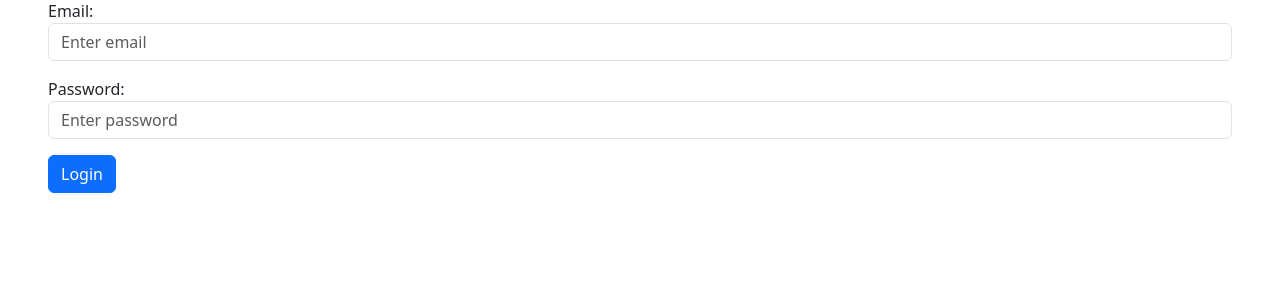
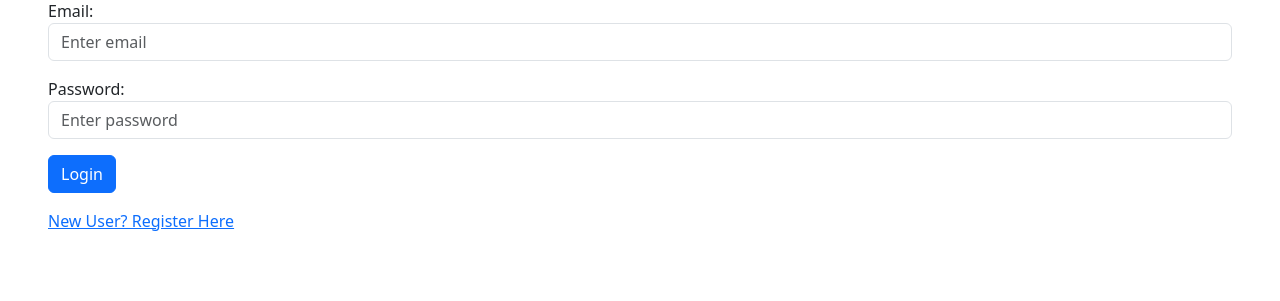
Before and after one commit to mohitsharda/pythonTrainingCode, a Flask app: page / in a window 1280 px wide. Shown: the part 291-592 px from the top of the page. Run offline with Flask 3, Linux system fonts and the light colour scheme.

Commit message:
Flask setup and web project 1

```diff
--- a/session21D.py
+++ b/session21D.py
@@ -14,9 +14,11 @@ def main():
 
     # query = {"email": "mohit@example.com"}
     users = dbHelper.fetch()
-    for user in users:
-        print(user)
+    # for user in users:
+    #     print(user)
 
+    # this is to show the data in the tabulate form
+    print(tabulate(users, tablefmt='grid'))
 
 if __name__ == "__main__":
     main()
--- a/session22.py
+++ b/session22.py
@@ -43,6 +43,10 @@ def index():
     return render_template("index.html")
 
 
+@webApp.route("/register") # Decorator  "/ ->> is a Register-page"
+def register():
+    return render_template("register.html")
+
 
 def main():
     # it will run the app infinitly till user wont quite
--- a/templates/index.html
+++ b/templates/index.html
@@ -25,6 +25,7 @@
                 </div>
                 <button type="submit" class="btn btn-primary">Login</button>
               </form>
+              <a href="/register">New User? Register Here</a>
 
         </div>
       </body>
--- a/templates/register.html
+++ b/templates/register.html
@@ -16,6 +16,10 @@
           <h3>Register Here</h3>
             <form action="/action_page.php">
               <div class="mb-3 mt-3">
+                <label for="name">name:</label>
+                <input type="name" class="form-control" id="name" placeholder="Enter Name" name="name">
+              </div>
+              <div class="mb-3 mt-3">
                   <label for="email">Email:</label>
                   <input type="email" class="form-control" id="email" placeholder="Enter email" name="email">
                 </div>
```
